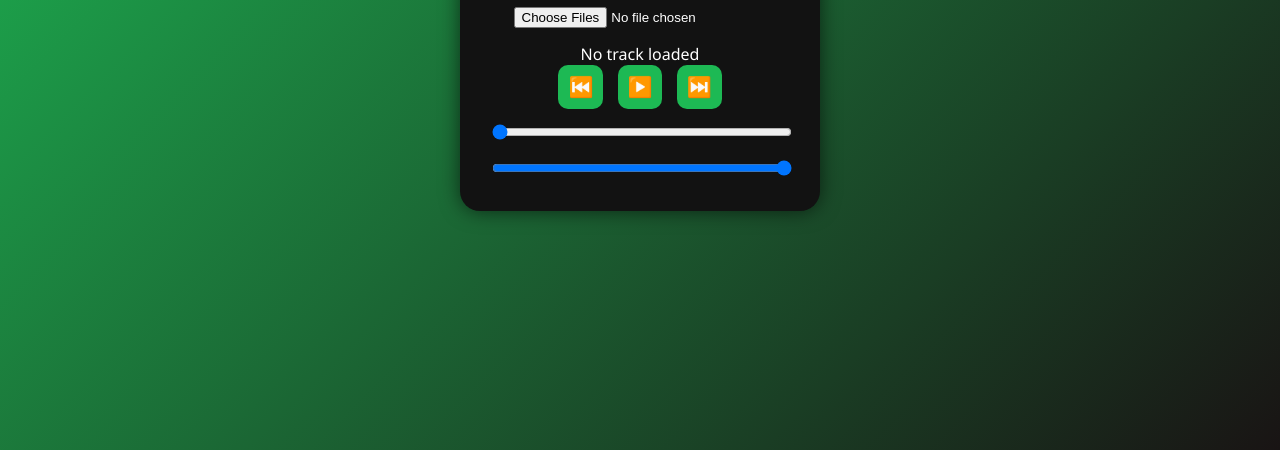
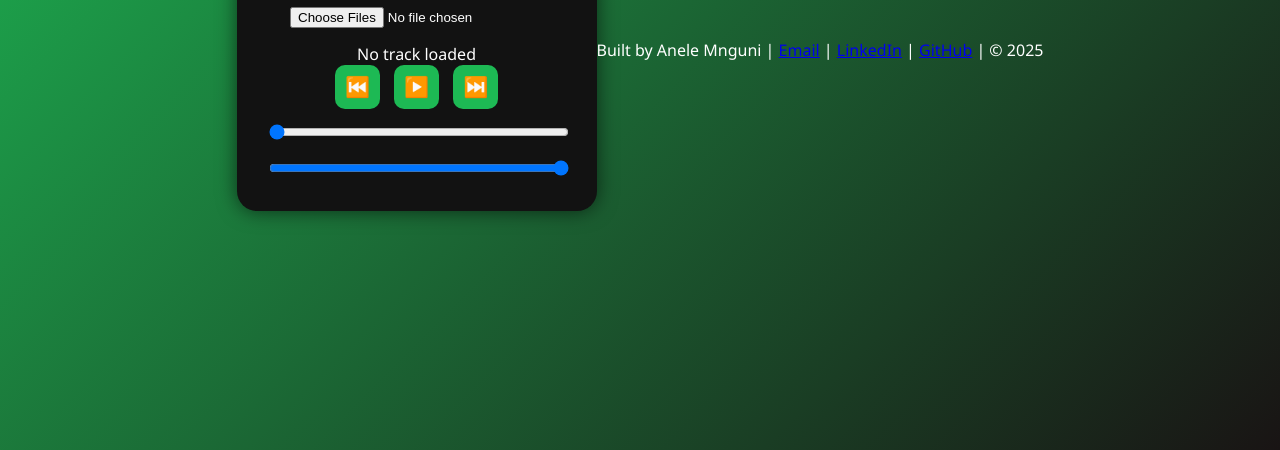
Before and after one commit to goov-ito/GroovyBox, a plain HTML site: page index.html in a window 1280 px wide. Shown: the part 350-800 px from the top of the page. Drawn offline with Linux system fonts and the light colour scheme.

Commit message:
Update index.html

```diff
--- a/index.html
+++ b/index.html
@@ -25,7 +25,15 @@
 
     <audio id="audioPlayer"></audio>
   </div>
-
+  <footer>
+    <p>
+      Built by Anele Mnguni |
+      <a href="mailto:mngunianele6@gmail.com">Email</a> |
+      <a href="www.linkedin.com/in/anele-mnguni-598996293" target="_blank" rel="noopener noreferrer">LinkedIn</a> |
+      <a href="https://github.com/goov-ito" target="_blank" rel="noopener noreferrer">GitHub</a> |
+      © 2025
+    </p>
+  </footer>
   <script src="script.js"></script>
 </body>
 </html>
```
